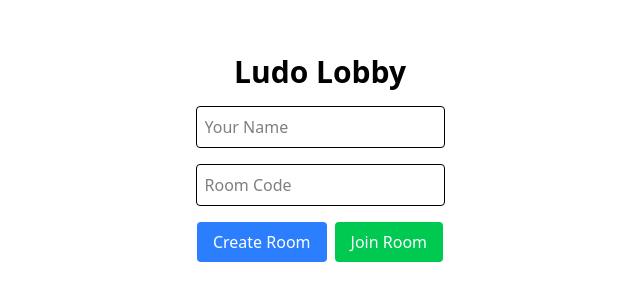
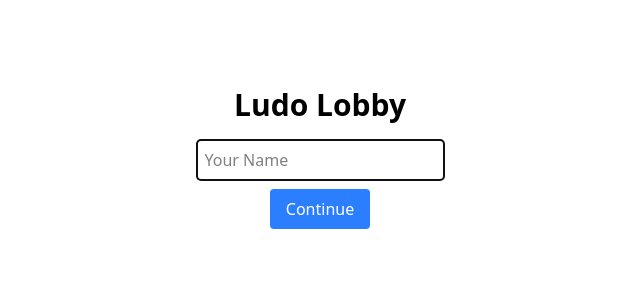
Before and after one commit to RoHobie/Ludo, a React (Vite) app in the folder frontend/: page / in a window 1280 px wide. Shown: the part 242-542 px from the top of the page, without its empty margins (320-960 px from the left). Built offline with nearby package versions, Linux system fonts and the light colour scheme.

Commit message:
UPDATE: better prompting UI to join or create a room

```diff
--- a/frontend/src/components/Home.jsx
+++ b/frontend/src/components/Home.jsx
@@ -3,85 +3,96 @@ import { useNavigate } from "react-router-dom";
 
 export default function Home() {
   const [name, setName] = useState("");
-  const [roomId, setRoomId] = useState("");
+  const [showOptions, setShowOptions] = useState(false);
+  const [showJoinModal, setShowJoinModal] = useState(false);
+  const [roomIdInput, setRoomIdInput] = useState("");
   const navigate = useNavigate();
 
   useEffect(() => {
-    // Prefill from localStorage
-    const savedName = localStorage.getItem("playerName");
-    const savedRoomId = localStorage.getItem("roomId");
-    if (savedName) setName(savedName);
-    if (savedRoomId) setRoomId(savedRoomId);
+    // Removed localStorage check
   }, []);
 
-  const handleCreateRoom = async () => {
-    if (!name) {
+  const handleNameSubmit = (e) => {
+    e.preventDefault();
+    if (!name.trim()) {
       alert("Name is required");
       return;
     }
+    setShowOptions(true);
+  };
+
+  const handleCreateRoom = async () => {
     try {
       const res = await fetch("http://localhost:3000/room", {
         method: "POST",
         headers: { "Content-Type": "application/json" },
         body: JSON.stringify({ playerName: name }),
       });
-
       const data = await res.json();
-      const roomId = data.roomId;
-
-      localStorage.setItem("playerName", name);
-      localStorage.setItem("roomId", roomId);
-
-      navigate(`/room/${roomId}`, { state: { name } });
+      navigate(`/room/${data.roomId}`, { state: { name } });
     } catch (err) {
       alert("Failed to create room");
     }
   };
 
   const handleJoinRoom = async () => {
-    if (!name || !roomId) {
-      alert("Name and Room Code are required");
+    if (!roomIdInput.trim()) {
+      alert("Room Code is required");
       return;
     }
     try {
-      const res = await fetch(`http://localhost:3000/room/${roomId}/join`, {
+      const res = await fetch(
+        `http://localhost:3000/room/${roomIdInput.trim().toUpperCase()}/join`,
+        {
           method: "POST",
           headers: { "Content-Type": "application/json" },
           body: JSON.stringify({ playerName: name }),
-      });
-
+        }
+      );
       const data = await res.json();
       if (!res.ok) {
         alert(`Error: ${data.error}`);
         return;
       }
-
-      localStorage.setItem("playerName", name);
-      localStorage.setItem("roomId", roomId);
-
-      navigate(`/room/${roomId}`, { state: { name } });
+      navigate(`/room/${roomIdInput.trim().toUpperCase()}`, { state: { name } });
     } catch (err) {
       alert("Failed to join room");
     }
   };
 
   return (
-    <div className="flex flex-col items-center justify-center h-screen space-y-4">
-      <h1 className="text-3xl font-bold">Ludo Lobby</h1>
+    <div className="flex flex-col items-center justify-center h-screen space-y-4 relative">
+      <h1 className="text-3xl font-bold mb-4">Ludo Lobby</h1>
+      {!showOptions && (
+        <form
+          className="flex flex-col items-center space-y-2"
+          onSubmit={handleNameSubmit}
+        >
           <input
             className="border p-2 rounded"
             type="text"
             placeholder="Your Name"
             value={name}
             onChange={(e) => setName(e.target.value)}
+            autoFocus
           />
-      <input
-        className="border p-2 rounded"
-        type="text"
-        placeholder="Room Code"
-        value={roomId}
-        onChange={(e) => setRoomId(e.target.value.toUpperCase())}
-      />
+          <button
+            className="bg-blue-500 text-white px-4 py-2 rounded"
+            type="submit"
+          >
+            Continue
+          </button>
+        </form>
+      )}
+
+      {showOptions && (
+        <div className="flex flex-col items-center space-y-4">
+          <div className="text-lg">
+            Welcome,{" "}
+            <span className="font-semibold" data-testid="welcome-username">
+              {name}
+            </span>
+          </div>
           <div className="space-x-2">
             <button
               className="bg-blue-500 text-white px-4 py-2 rounded"
@@ -91,11 +102,47 @@ export default function Home() {
             </button>
             <button
               className="bg-green-500 text-white px-4 py-2 rounded"
-          onClick={handleJoinRoom}
+              onClick={() => setShowJoinModal(true)}
             >
               Join Room
             </button>
           </div>
         </div>
+      )}
+
+      {/* Modal for joining room */}
+      {showJoinModal && (
+        <div className="fixed inset-0 flex items-center justify-center bg-black bg-opacity-40 z-10">
+          <div className="bg-white rounded shadow-lg p-6 w-80 flex flex-col items-center">
+            <div className="text-lg font-semibold mb-2">Enter Room Code</div>
+            <input
+              className="border p-2 rounded w-full mb-4 text-center"
+              type="text"
+              placeholder="Room Code"
+              value={roomIdInput}
+              onChange={(e) => setRoomIdInput(e.target.value.toUpperCase())}
+              autoFocus
+            />
+            <div className="flex space-x-2">
+              <button
+                className="bg-gray-300 text-gray-800 px-4 py-2 rounded"
+                onClick={() => setShowJoinModal(false)}
+              >
+                Cancel
+              </button>
+              <button
+                className="bg-green-500 text-white px-4 py-2 rounded"
+                onClick={() => {
+                  handleJoinRoom();
+                  setShowJoinModal(false);
+                }}
+              >
+                Join
+              </button>
+            </div>
+          </div>
+        </div>
+      )}
+    </div>
   );
 }
```
Lines whose indentation alone changed are shown as unchanged.
